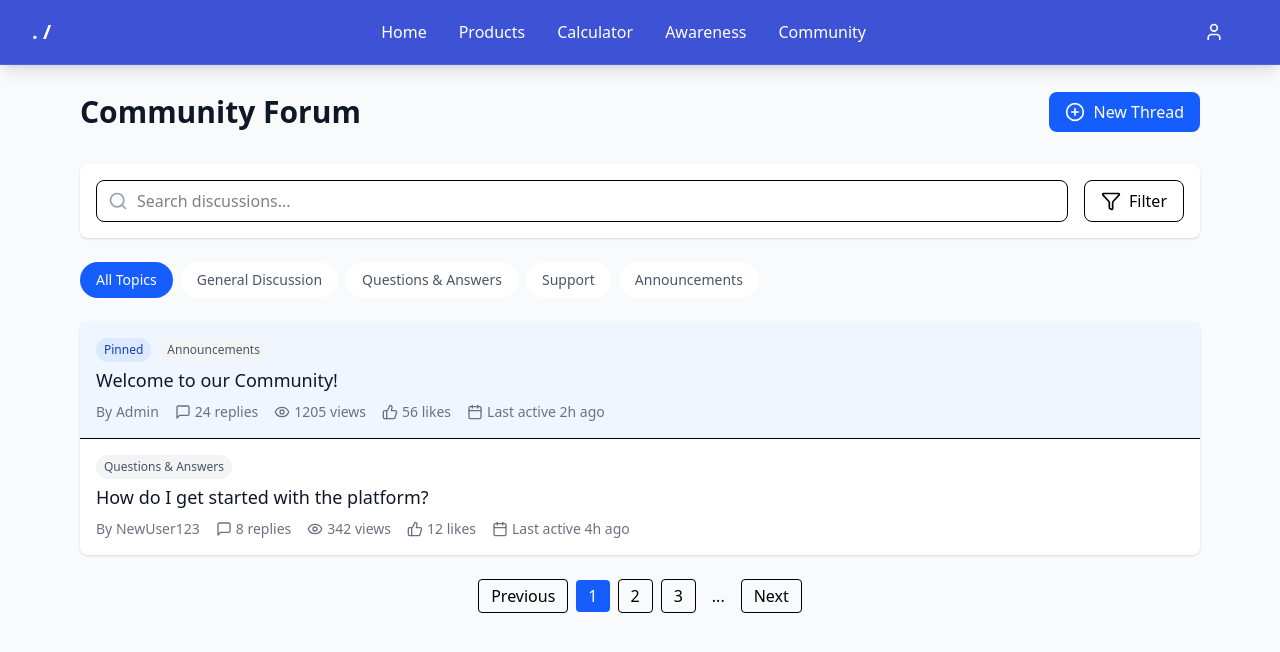
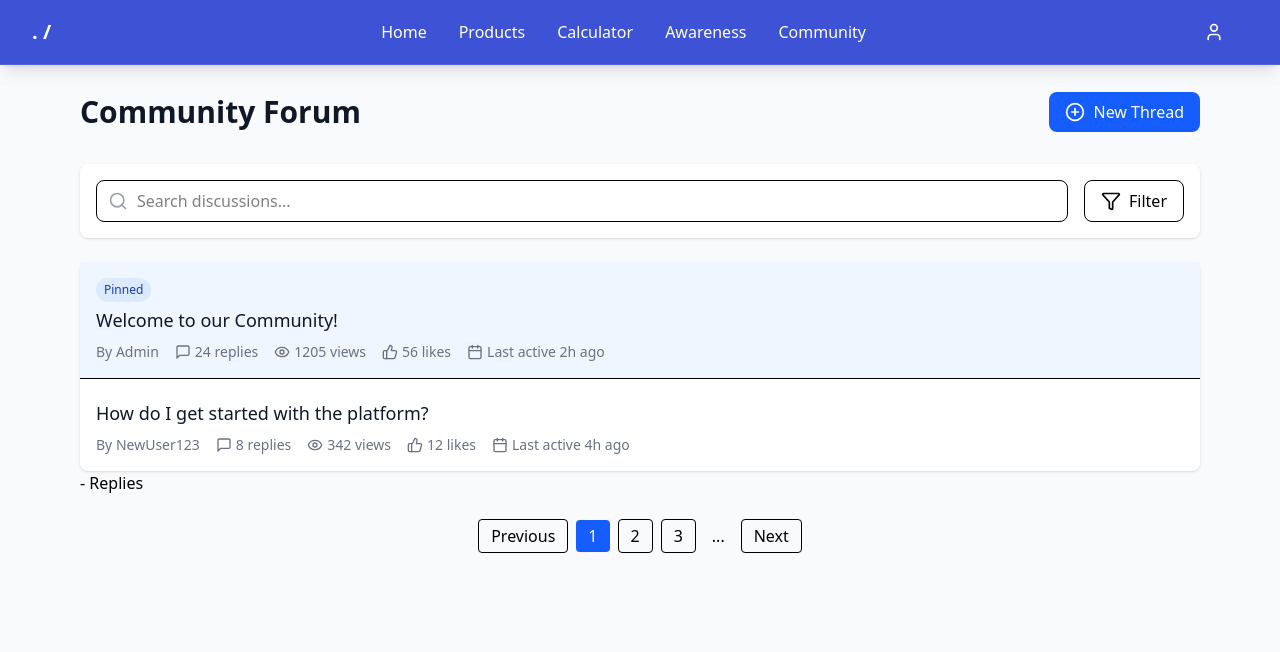
Before and after one commit to highintoxic/web-underscore, a React (Vite) app in the folder frontend/: page /communityforum in a window 1280 px wide. Shown: the top 652 px of the page. Built offline with nearby package versions, Linux system fonts and the light colour scheme.

Commit message:
community

```diff
--- a/frontend/src/Pages/community.jsx
+++ b/frontend/src/Pages/community.jsx
@@ -1,26 +1,20 @@
-import React from 'react';
-import { useState } from 'react';
-import { MessageSquare, ThumbsUp, Eye, Calendar, Search, Filter, PlusCircle } from 'lucide-react';
+import React, { useState } from 'react';
+import { MessageSquare, ThumbsUp, Eye, Calendar, Search, Filter, PlusCircle, X } from 'lucide-react';
 import { BaseLayout } from '../Layouts';
 
+
 const CommunityForum = () => {
-  const [selectedCategory, setSelectedCategory] = useState('all');
-
-  const categories = [
-    { id: 'all', name: 'All Topics' },
-    { id: 'general', name: 'General Discussion' },
-    { id: 'questions', name: 'Questions & Answers' },
-    { id: 'support', name: 'Support' },
-    { id: 'announcements', name: 'Announcements' }
-  ];
-
-  const threads = [
+  // State for managing threads and replies
+  const [threads, setThreads] = useState([
     {
       id: 1,
       title: 'Welcome to our Community!',
       author: 'Admin',
-      category: 'announcements',
-      replies: 24,
+      replies: [
+        { id: 1, author: 'John', content: 'Great to be here!', likes: 5 },
+        { id: 2, author: 'Sarah', content: 'Thanks for having us!', likes: 3 }
+      ],
+      replyCount: 24,
       views: 1205,
       likes: 56,
       lastActive: '2h ago',
@@ -30,15 +24,36 @@ const CommunityForum = () => {
       id: 2,
       title: 'How do I get started with the platform?',
       author: 'NewUser123',
-      category: 'questions',
-      replies: 8,
+      replies: [
+        { id: 1, author: 'Expert1', content: 'Check out our getting started guide!', likes: 8 },
+        { id: 2, author: 'Helper', content: 'Feel free to ask specific questions.', likes: 4 }
+      ],
+      replyCount: 8,
       views: 342,
       likes: 12,
       lastActive: '4h ago',
       isPinned: false
-    },
-    // Add more thread examples as needed
-  ];
+    }
+  ]);
+
+  // State for managing the replies modal
+  const [isRepliesOpen, setIsRepliesOpen] = useState(false);
+  const [selectedThread, setSelectedThread] = useState(null);
+
+  // Handle opening replies modal
+  const handleViewReplies = (thread) => {
+    setSelectedThread(thread);
+    setIsRepliesOpen(true);
+  };
+
+  // Handle liking a thread
+  const handleLike = (threadId) => {
+    setThreads(threads.map(thread =>
+      thread.id === threadId
+        ? { ...thread, likes: thread.likes + 1 }
+        : thread
+    ));
+  };
 
   return (
     <BaseLayout>
@@ -73,23 +88,6 @@ const CommunityForum = () => {
             </div>
           </div>
 
-        {/* Categories */}
-        <div className="flex flex-wrap gap-2 mb-6">
-          {categories.map(category => (
-            <button
-              key={category.id}
-              onClick={() => setSelectedCategory(category.id)}
-              className={`px-4 py-2 rounded-full text-sm font-medium transition-colors ${
-                selectedCategory === category.id
-                  ? 'bg-blue-600 text-white'
-                  : 'bg-white text-gray-600 hover:bg-gray-100'
-              }`}
-            >
-              {category.name}
-            </button>
-          ))}
-        </div>
-
           {/* Thread List */}
           <div className="bg-white rounded-lg shadow-sm divide-y">
             {threads.map(thread => (
@@ -107,27 +105,30 @@ const CommunityForum = () => {
                           Pinned
                         </span>
                       )}
-                    <span className="bg-gray-100 text-gray-600 text-xs px-2 py-1 rounded-full">
-                      {categories.find(c => c.id === thread.category)?.name}
-                    </span>
                     </div>
                     <h3 className="text-lg font-medium text-gray-900 mb-2">
                       {thread.title}
                     </h3>
                     <div className="flex flex-wrap items-center gap-4 text-sm text-gray-500">
                       <span>By {thread.author}</span>
-                    <div className="flex items-center gap-1">
+                      <button
+                        onClick={() => handleViewReplies(thread)}
+                        className="flex items-center gap-1 hover:text-blue-600 transition-colors"
+                      >
                         <MessageSquare size={16} />
-                      <span>{thread.replies} replies</span>
-                    </div>
+                        <span>{thread.replyCount} replies</span>
+                      </button>
                       <div className="flex items-center gap-1">
                         <Eye size={16} />
                         <span>{thread.views} views</span>
                       </div>
-                    <div className="flex items-center gap-1">
+                      <button
+                        onClick={() => handleLike(thread.id)}
+                        className="flex items-center gap-1 hover:text-blue-600 transition-colors"
+                      >
                         <ThumbsUp size={16} />
                         <span>{thread.likes} likes</span>
-                    </div>
+                      </button>
                       <div className="flex items-center gap-1">
                         <Calendar size={16} />
                         <span>Last active {thread.lastActive}</span>
@@ -137,6 +138,31 @@ const CommunityForum = () => {
                 </div>
               </div>
             ))}
+          </div>
+
+          {/* Replies Modal */}
+          <div open={isRepliesOpen} onOpenChange={setIsRepliesOpen}>
+            <div className="max-w-2xl">
+              <div>
+                <div>{selectedThread?.title} - Replies</div>
+              </div>
+              <div className="mt-4 space-y-4">
+                {selectedThread?.replies.map(reply => (
+                  <div key={reply.id} className="p-4 bg-gray-50 rounded-lg">
+                    <div className="flex justify-between items-start mb-2">
+                      <span className="font-medium">{reply.author}</span>
+                    </div>
+                    <p className="text-gray-700">{reply.content}</p>
+                    <div className="mt-2 flex items-center gap-2 text-sm text-gray-500">
+                      <button className="flex items-center gap-1 hover:text-blue-600">
+                        <ThumbsUp size={14} />
+                        <span>{reply.likes} likes</span>
+                      </button>
+                    </div>
+                  </div>
+                ))}
+              </div>
+            </div>
           </div>
 
           {/* Pagination */}
@@ -153,7 +179,6 @@ const CommunityForum = () => {
         </div>
       </div>
     </BaseLayout>
-
   );
 };
 
```
Lines whose indentation alone changed are shown as unchanged.
